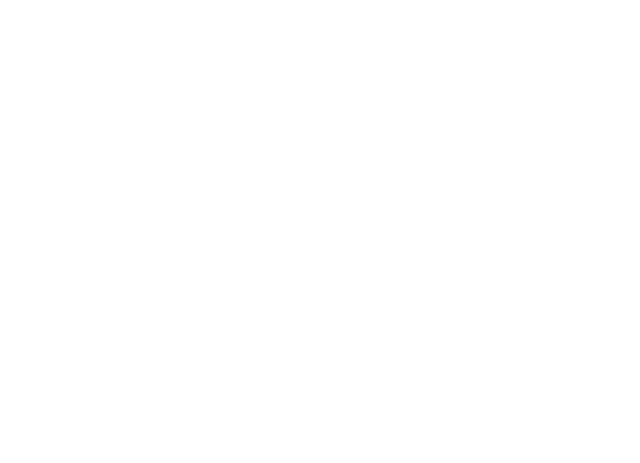
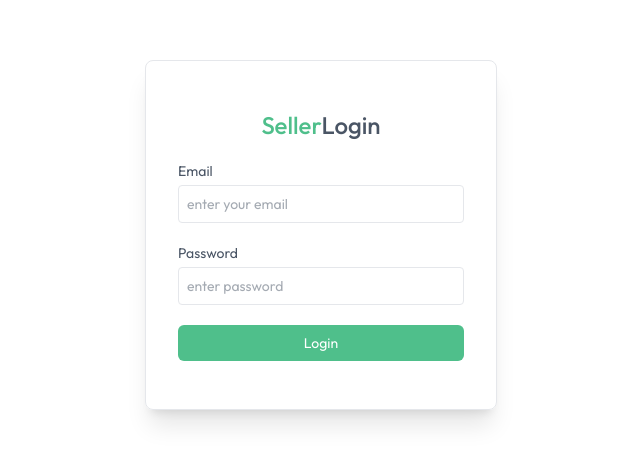
Before and after one commit to Nithinjayan4/Greencart, a React (Vite) app in the folder client/: page /seller in a window 1280 px wide. Before the commit this address had no page. Shown: the part 165-628 px from the top of the page, without its empty margins (319-959 px from the left). Built offline with nearby package versions, Linux system fonts and the light colour scheme.

Commit message:
seller dashbord design completed  new file created in AddProduct.jsx

```diff
--- a/client/src/App.jsx
+++ b/client/src/App.jsx
@@ -12,13 +12,15 @@
 import Cart from './pages/Cart'
 import AddAddress from './pages/AddAddress'
 import MyOrders from './pages/MyOrders'
+import SellerLogin from './components/seller/SellerLogin'
+import SellerLayout from './pages/seller/SellerLayout'
 
 const App = () => {
 
   const isSellerPath= useLocation().pathname.includes("seller");
-  const {showUserLogin} = useAppContext();
+  const {showUserLogin, isSeller} = useAppContext();
   return (
-    <div >
+    <div className='text-default  min-h-screen text-gray-700 bg-white'>
       {isSellerPath ? null : <Navbar/> }
       {showUserLogin ? <Login/> : null}
 
@@ -32,6 +34,11 @@
           <Route path='/cart' element={<Cart/>}/>
           <Route path='/add-address' element={<AddAddress/>}/>
           <Route path='/my-orders' element={<MyOrders/>}/>
+          <Route path='/seller' element={isSeller ? <SellerLayout/> : <SellerLogin />}>
+
+          </Route>
+
+
 
         </Routes>
       </div>
--- /dev/null
+++ b/client/src/components/seller/SellerLogin.jsx
@@ -0,0 +1,60 @@
+import  { useState } from "react";
+import { useAppContext } from "../../context/appContext";
+import { useEffect } from "react";
+
+const SellerLogin = () => {
+    const { isSeller, setIsSeller, navigate } = useAppContext();
+
+
+  const [email, setEmail] = useState("");
+  const [password, setPassword] = useState("");
+
+  const onSubmitHandler = async (event) => {
+    event.preventDefault();
+    setIsSeller(true);
+  };
+
+  useEffect(() => {
+    if (isSeller) {
+      navigate("/seller");
+    }
+  }, [isSeller]);
+  return !isSeller && (
+      <form
+        onSubmit={onSubmitHandler}
+        className="min-h-screen flex items-center text-sm text-gray-600"
+      >
+        <div className="flex flex-col gap-5 m-auto items-start p-8 py-12 min-w-80 sm:min-w-88 rounded-lg shadow-xl border border-gray-200">
+          <p className="text-2xl font-medium m-auto">
+            <span className="text-primary">Seller</span>Login
+          </p>
+          <div className="w-full">
+            <p>Email</p>
+            <input
+            onChange={(e) => setEmail(e.target.value)}
+            value={email}
+             type="email" placeholder="enter your email "
+            className="border border-gray-200 rounded w-full p-2 mt-1 outline-primary"
+            required
+            />
+          </div>
+          <div className="w-full">
+            <p>Password</p>
+            <input
+            onChange={(e) => setPassword(e.target.value)}
+            value={password}
+             type="password" placeholder="enter password"
+            className="border border-gray-200 rounded w-full p-2 mt-1 outline-primary"
+            required
+            />
+          </div>
+          <button className="bg-primary text-white w-full py-2 rounded-md">
+            Login
+          </button>
+        </div>
+      </form>
+    )
+
+};
+
+export default SellerLogin;
--- a/client/src/context/AppContext.jsx
+++ b/client/src/context/AppContext.jsx
@@ -14,7 +14,7 @@
 
     const navigate = useNavigate();
     const [user, setUser] = useState(null);// true
-    const [isSeller, setIsSeller] = useState(false);
+    const [isSeller, setIsSeller] = useState();
     const [showUserLogin, setshowUserLogin] = useState(false);
     const [products, setProducts] = useState([]);
     const [cartItems, setCartItems] = useState({});
--- /dev/null
+++ b/client/src/pages/seller/SellerLayout.jsx
@@ -0,0 +1,58 @@
+import { Link, NavLink, Outlet } from "react-router-dom";
+import { assets } from "../../assets/assets";
+import { useAppContext } from "../../context/appContext";
+
+const SellerLayout = () => {
+
+const {setIsSeller} = useAppContext();
+
+
+
+
+
+    const sidebarLinks = [
+        { name: "Add Product", path: "/seller", icon: assets.add_icon },
+        { name: "Product List", path: "/seller/product-list", icon: assets.product_list_icon },
+        { name: "Orders", path: "/seller/orders", icon: assets.order_icon },
+    ];
+
+    const logout = async() => {
+        setIsSeller(false)
+
+
+    }
+
+    return (
+        <>
+            <div className="flex items-center justify-between px-4 md:px-8 border-b border-gray-300 py-3 bg-white ">
+                <Link to="/">
+                    <img src={assets.logo} alt="logo" className="cursor-pointer w-24 md:w-38" />
+                </Link>
+                <div className="flex items-center gap-5 text-gray-500">
+                    <p>Hi! Admin</p>
+                    <button onClick={logout} className='border rounded-full text-sm px-4 py-1'>Logout</button>
+                </div>
+            </div>
+            <div className="flex">
+            <div className="md:w-64 w-16 border-r h-[550px] text-base border-gray-300 pt-4 flex flex-col transition-all duration-300">
+                {sidebarLinks.map((item) => (
+                    <NavLink to={item.path} key={item.name} end={item.path === "/seller"}
+                        className={({isActive})=>`flex items-center py-3 px-4 gap-3
+                            ${isActive ? "border-r-4 md:border-r-[6px] bg-primary/10 border-primary text-primary"
+                                : "hover:bg-gray-100/90 border-white "
+                            }`
+                        }
+                    >
+                        <img src={item.icon} alt="" className="w-7 h-7"/>
+                        <p className="md:block hidden text-center">{item.name}</p>
+                    </NavLink>
+                ))}
+            </div>
+            <Outlet/>
+            </div>
+
+        </>
+    );
+};
+
+export default SellerLayout;
```
Also changed, not shown: client/src/pages/seller/AddProduct.jsx (added).
